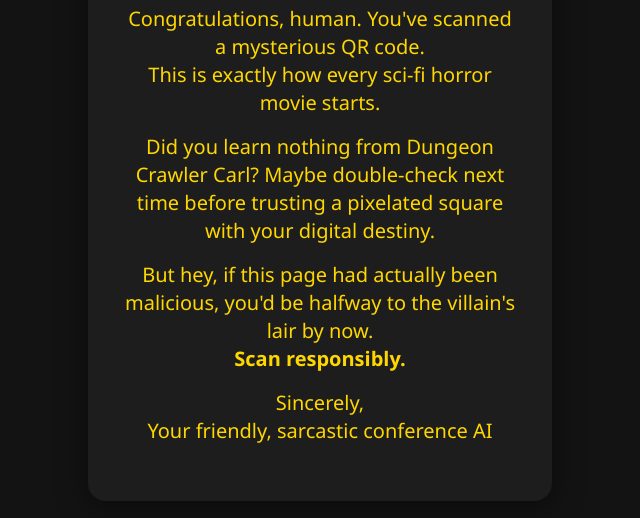
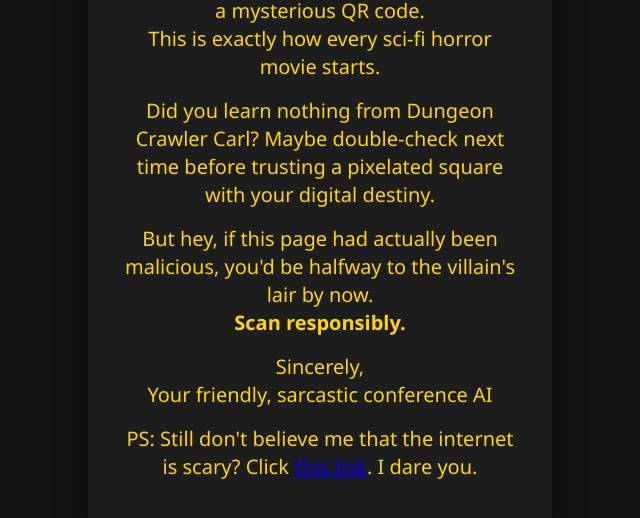
Before and after one commit to TheMcMurder/dont-scan-qr-codes, a website: page index.html in a window 1280 px wide. Shown: the part 212-730 px from the top of the page, without its empty margins (320-960 px from the left). Drawn offline with Linux system fonts and the light colour scheme.

Commit message:
making the joke even more silly

```diff
--- a/index.html
+++ b/index.html
@@ -63,6 +63,9 @@
       Sincerely,<br>
       Your friendly, sarcastic conference AI
     </p>
+    <p>
+      PS: Still don't believe me that the internet is scary? Click <a href="https://www.youtube.com/watch?v=SIaFtAKnqBU">this link</a>. I dare you.
+    </p>
   </div>
 </body>
 </html>
```
